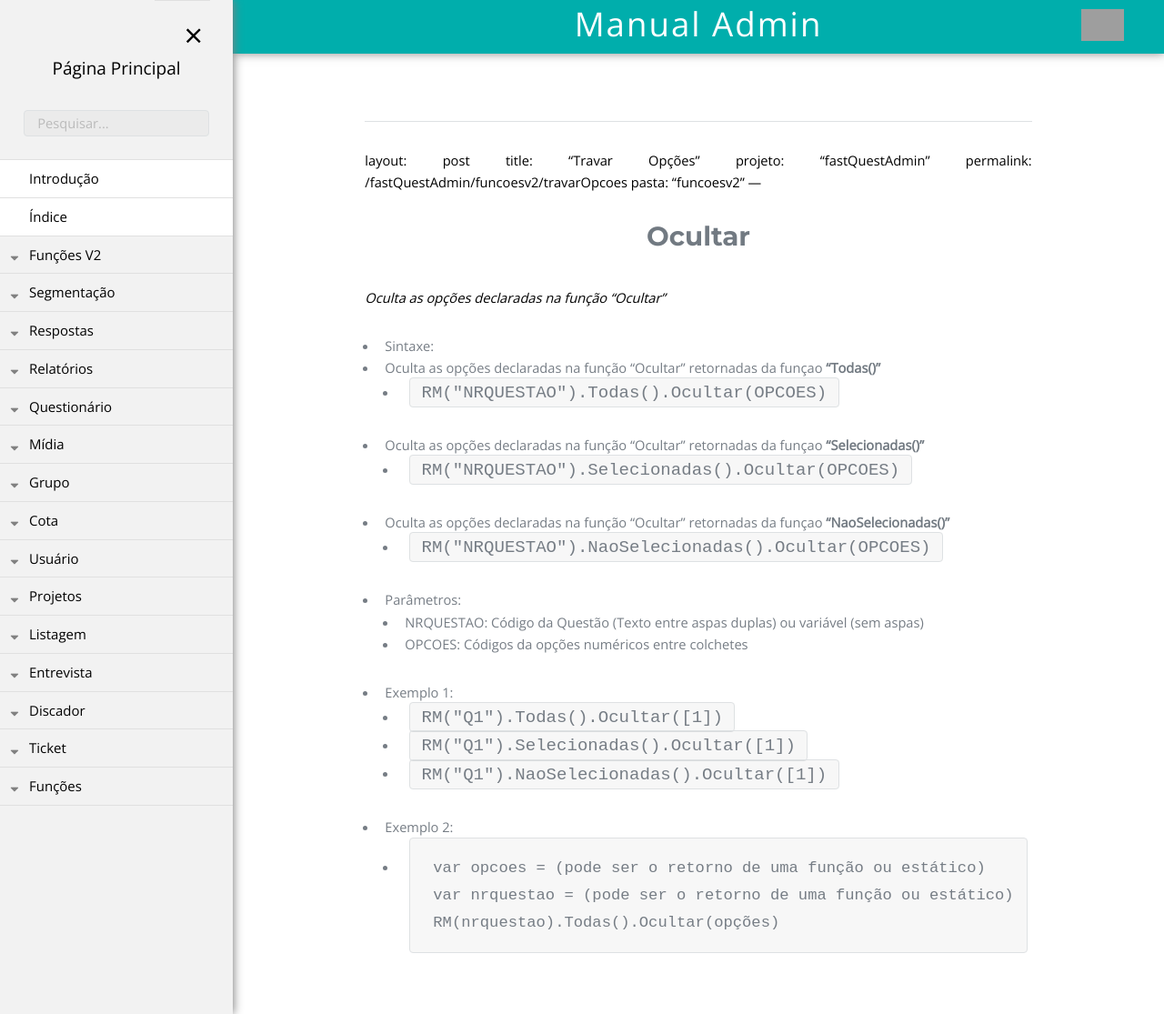
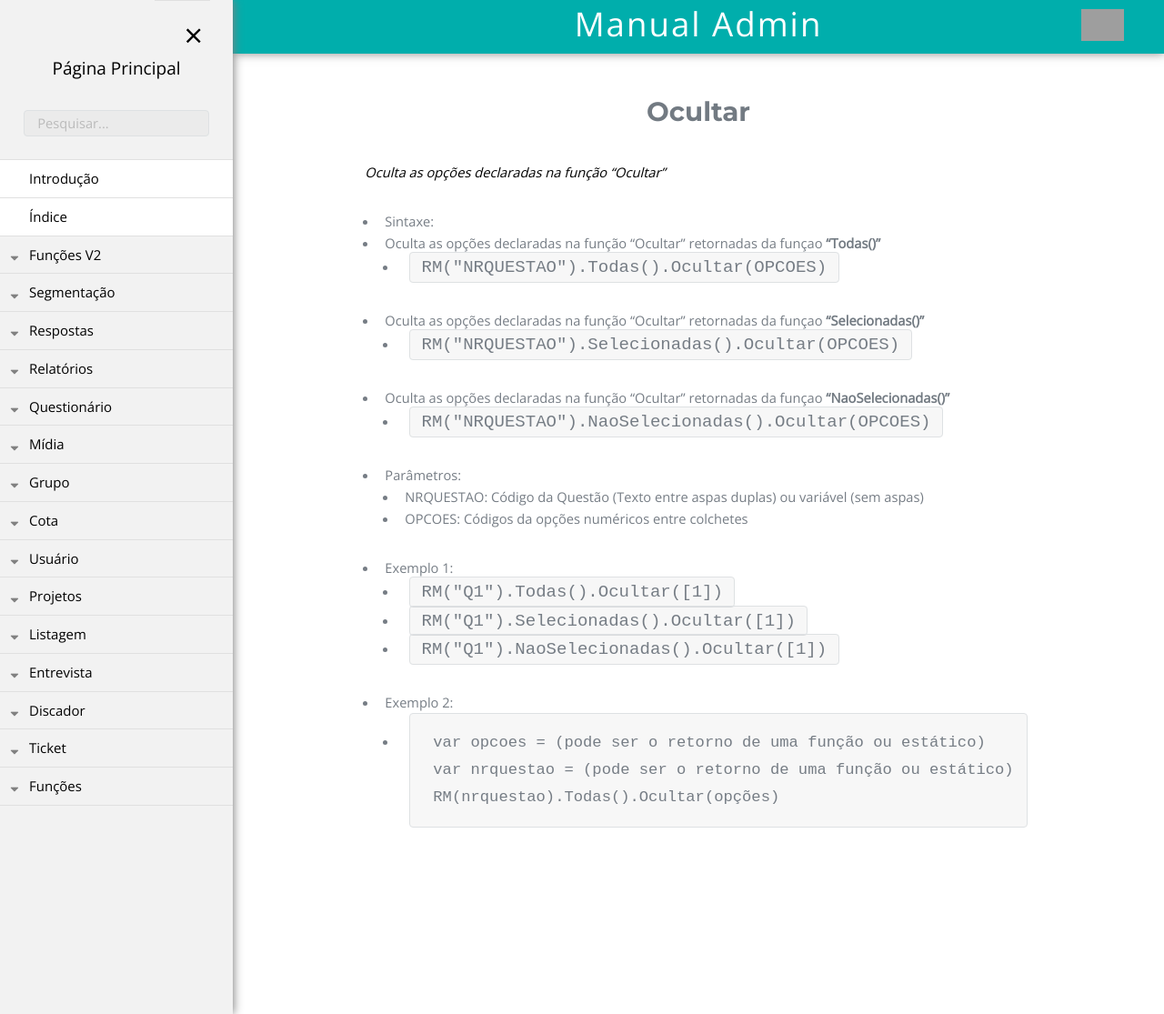
Before and after one commit to rogerio-figueiredo-hsr/hsrtechonline.github.io, a Jekyll site: the page built from _posts/2019-04-01-ocultar-opcoes.md, in a window 1280 px wide and 1115 px high. Shown: the whole window at 91% size. Built offline with Jekyll 4.4.1, drawn with Linux system fonts in a browser that asks for light colours; grey boxes are pictures that could not be loaded.

Commit message:
Update 2019-04-01-ocultar-opcoes.md

```diff
--- a/_posts/2019-04-01-ocultar-opcoes.md
+++ b/_posts/2019-04-01-ocultar-opcoes.md
@@ -3,13 +3,6 @@ layout: post
 title:  "Ocultar Opções"
 projeto: "fastQuestAdmin"
 permalink: /fastQuestAdmin/funcoesv2/ocultarOpcoes
-pasta: "funcoesv2"
----
----
-layout: post
-title:  "Travar Opções"
-projeto: "fastQuestAdmin"
-permalink: /fastQuestAdmin/funcoesv2/travarOpcoes
 pasta: "funcoesv2"
 ---
 
```
